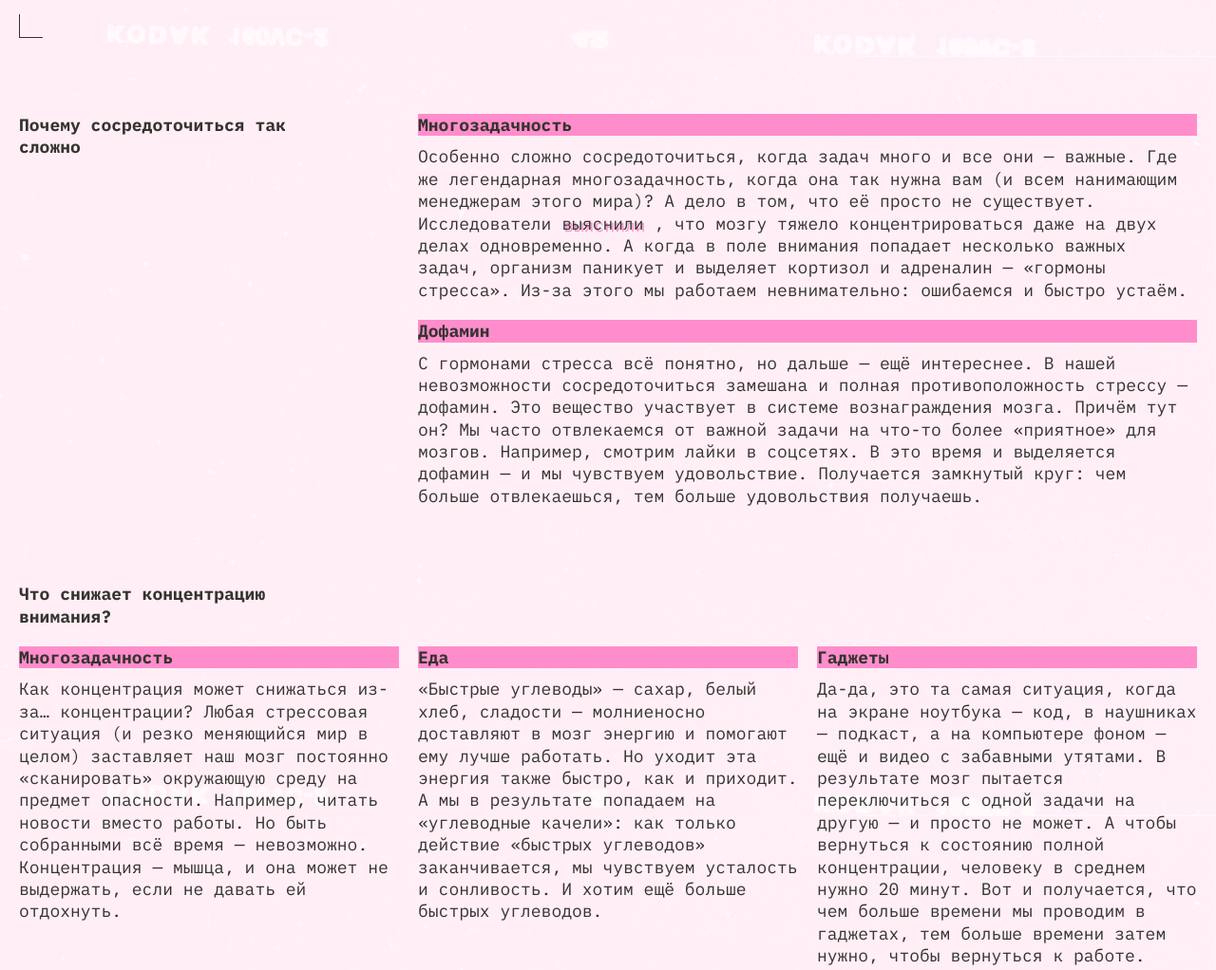
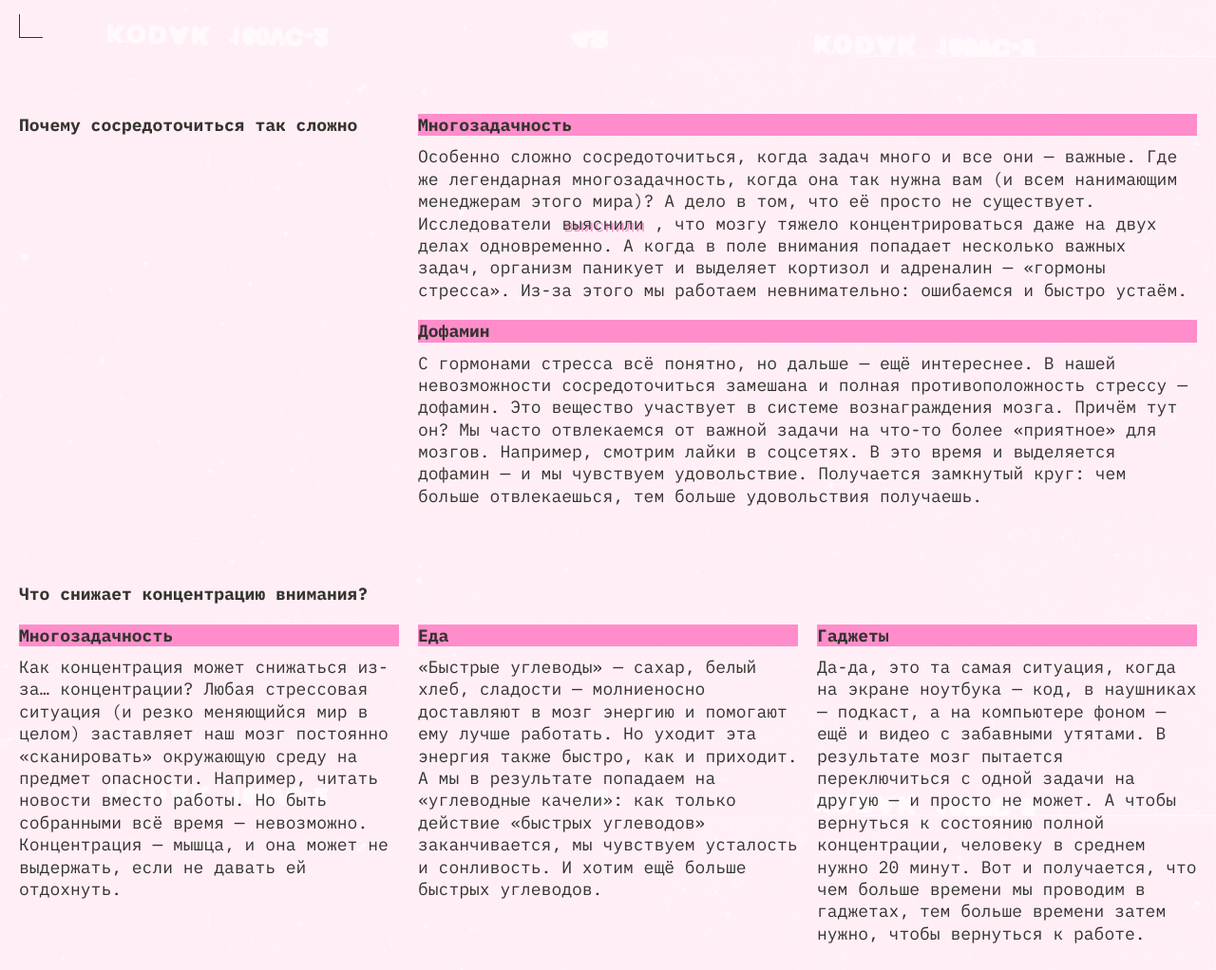
Before and after one commit to mlb-denis/slozhno-sosredotochitsya, a plain HTML site: page index.html in a window 1280 px wide. Shown: the part 740-1762 px from the top of the page at 95% size. Drawn offline with Linux system fonts and the light colour scheme.

Commit message:
Правки по макету

```diff
--- a/styles/style.css
+++ b/styles/style.css
@@ -132,8 +132,6 @@
 
 .main__section-title {
   color: var(--title-color, #353430);
-  min-width: 315px;
-  max-width: min-content;
 }
 
 .main__section-content {
```
